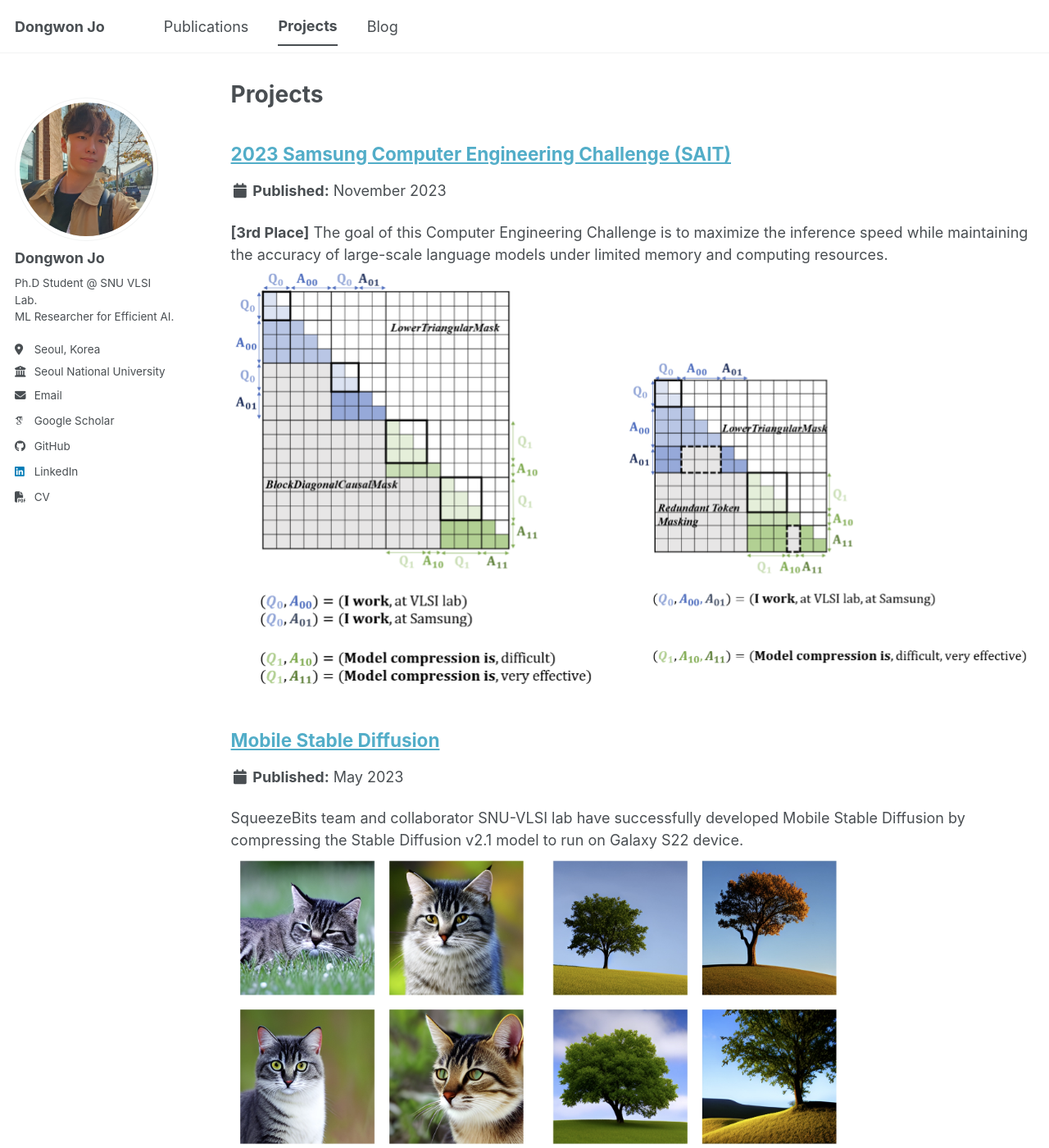
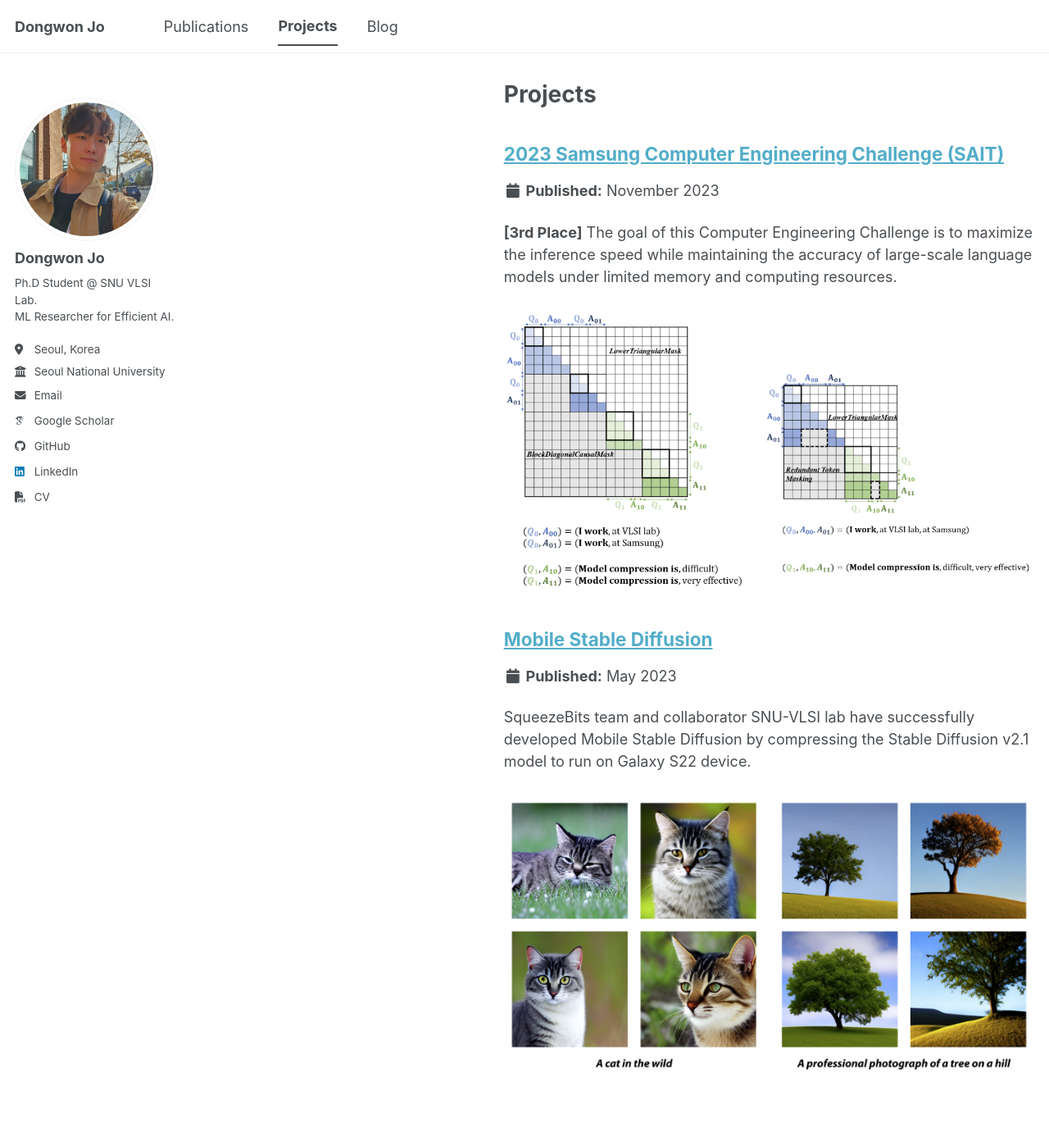
Before and after one commit to dongwonjo/dongwonjo.github.io, a Jekyll site: the page built from _pages/portfolio.html, in a window 1280 px wide and 1400 px high. Shown: the whole window at 82% size. Built offline with Jekyll 4.4.1, drawn with Linux system fonts in a browser that asks for light colours; some web fonts are replaced; a script bundle is joined from its source files by our own code; library files that are not in the unit come from our copies.

Commit message:
Fix CSS selector: use .archive instead of .page__content in Projects page

```diff
--- a/_pages/portfolio.html
+++ b/_pages/portfolio.html
@@ -6,12 +6,12 @@
 ---
 
 <style>
-.page__content {
+.archive {
   max-width: 700px;
 }
-.page__content p + p img,
-.page__content p + img,
-.page__content p ~ img {
+.archive p + p img,
+.archive p + img,
+.archive p ~ img {
   margin-top: 1.5em;
 }
 </style>
```
